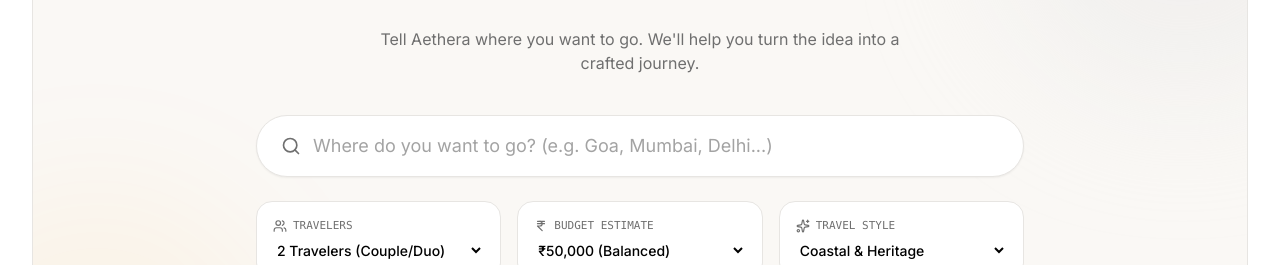
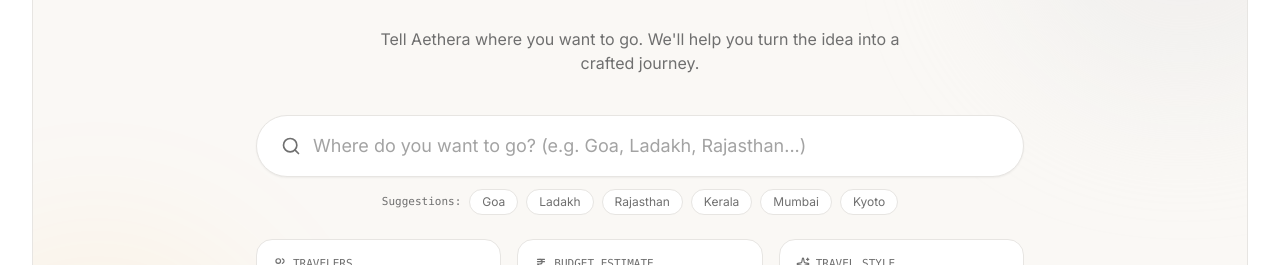
Before and after one commit to Erva-S/odoo-LDCE, a React (Vite) app: page / in a window 1280 px wide. Shown: the part 3940-4205 px from the top of the page. Built offline with nearby package versions, Linux system fonts and the light colour scheme; no server answers.

Commit message:
fix: ensure Create Journey form and Plan a New Journey buttons are guaranteed to execute and navigate without blocking

```diff
--- a/src/components/dashboard/CreateJourneySection.tsx
+++ b/src/components/dashboard/CreateJourneySection.tsx
@@ -1,9 +1,11 @@
 import { useState } from 'react';
-import { Search, Users, IndianRupee, Sparkles, ArrowRight } from 'lucide-react';
+import { Search, Users, IndianRupee, Sparkles, ArrowRight, Check } from 'lucide-react';
 
 interface CreateJourneySectionProps {
   onCreateTrip?: (tripDetails: { destination: string; budget: string; travelers: string; style: string }) => void;
 }
+
+const POPULAR_SUGGESTIONS = ['Goa', 'Ladakh', 'Rajasthan', 'Kerala', 'Mumbai', 'Kyoto'];
 
 export const CreateJourneySection = ({ onCreateTrip }: CreateJourneySectionProps) => {
   const [destination, setDestination] = useState('');
@@ -15,17 +17,22 @@
 
   const handleSubmit = (e: React.FormEvent) => {
     e.preventDefault();
-    if (!destination.trim()) return;
+    const finalDestination = destination.trim() || 'Goa';
 
     setIsSubmitting(true);
     setTimeout(() => {
       setIsSubmitting(false);
       setShowSuccess(true);
       if (onCreateTrip) {
-        onCreateTrip({ destination, budget, travelers, style: travelStyle });
+        onCreateTrip({
+          destination: finalDestination,
+          budget,
+          travelers,
+          style: travelStyle,
+        });
       }
-      setTimeout(() => setShowSuccess(false), 4000);
-    }, 1200);
+      setTimeout(() => setShowSuccess(false), 3000);
+    }, 400);
   };
 
   return (
@@ -56,10 +63,28 @@
                   type="text"
                   value={destination}
                   onChange={(e) => setDestination(e.target.value)}
-                  placeholder="Where do you want to go? (e.g. Goa, Mumbai, Delhi...)"
+                  placeholder="Where do you want to go? (e.g. Goa, Ladakh, Rajasthan...)"
                   className="w-full bg-transparent text-[#000000] placeholder:text-neutral-400 font-inter text-base sm:text-lg focus:outline-none"
-                  required
                 />
+              </div>
+
+              {/* Quick suggestion pills */}
+              <div className="flex flex-wrap items-center justify-center gap-2 mt-3">
+                <span className="text-[11px] font-mono text-[#6F6F6F]">Suggestions:</span>
+                {POPULAR_SUGGESTIONS.map((city) => (
+                  <button
+                    key={city}
+                    type="button"
+                    onClick={() => setDestination(city)}
+                    className={`text-xs px-3 py-1 rounded-full border transition-all cursor-pointer ${
+                      destination.toLowerCase() === city.toLowerCase()
+                        ? 'bg-black text-white border-black'
+                        : 'bg-white text-[#6F6F6F] border-[#E7E5E2] hover:border-black hover:text-black'
+                    }`}
+                  >
+                    {city}
+                  </button>
+                ))}
               </div>
             </div>
 
@@ -67,7 +92,7 @@
             <div className="grid grid-cols-1 sm:grid-cols-3 gap-4 text-left">
               {/* Travelers */}
               <div className="bg-white border border-[#E7E5E2] rounded-2xl p-4">
-                <label className="block text-[11px] font-mono text-[#6F6F6F] uppercase mb-1 flex items-center gap-1.5">
+                <label className="text-[11px] font-mono text-[#6F6F6F] uppercase mb-1 flex items-center gap-1.5">
                   <Users className="w-3.5 h-3.5" /> Travelers
                 </label>
                 <select
@@ -85,7 +110,7 @@
 
               {/* Target Budget */}
               <div className="bg-white border border-[#E7E5E2] rounded-2xl p-4">
-                <label className="block text-[11px] font-mono text-[#6F6F6F] uppercase mb-1 flex items-center gap-1.5">
+                <label className="text-[11px] font-mono text-[#6F6F6F] uppercase mb-1 flex items-center gap-1.5">
                   <IndianRupee className="w-3.5 h-3.5" /> Budget Estimate
                 </label>
                 <select
@@ -102,7 +127,7 @@
 
               {/* Travel Style */}
               <div className="bg-white border border-[#E7E5E2] rounded-2xl p-4">
-                <label className="block text-[11px] font-mono text-[#6F6F6F] uppercase mb-1 flex items-center gap-1.5">
+                <label className="text-[11px] font-mono text-[#6F6F6F] uppercase mb-1 flex items-center gap-1.5">
                   <Sparkles className="w-3.5 h-3.5" /> Travel Style
                 </label>
                 <select
@@ -128,7 +153,7 @@
                 {isSubmitting ? (
                   <>
                     <div className="w-4 h-4 border-2 border-white/30 border-t-white rounded-full animate-spin" />
-                    <span>Curating Journey...</span>
+                    <span>Synthesizing Journey...</span>
                   </>
                 ) : (
                   <>
@@ -139,8 +164,9 @@
               </button>
 
               {showSuccess && (
-                <div className="mt-4 px-4 py-2 bg-emerald-50 text-emerald-800 border border-emerald-200 text-xs rounded-full animate-fade-rise">
-                  ✓ Journey created for {destination}! Added to your active archive.
+                <div className="mt-4 px-4 py-2 bg-emerald-50 text-emerald-800 border border-emerald-200 text-xs rounded-full flex items-center gap-1.5 animate-fade-rise">
+                  <Check className="w-3.5 h-3.5 text-emerald-600" />
+                  <span>Journey synthesized! Loading your customized itinerary workspace...</span>
                 </div>
               )}
             </div>
```
Also changed, not shown: 3 other files (tests, documents, lock files or other folders).
